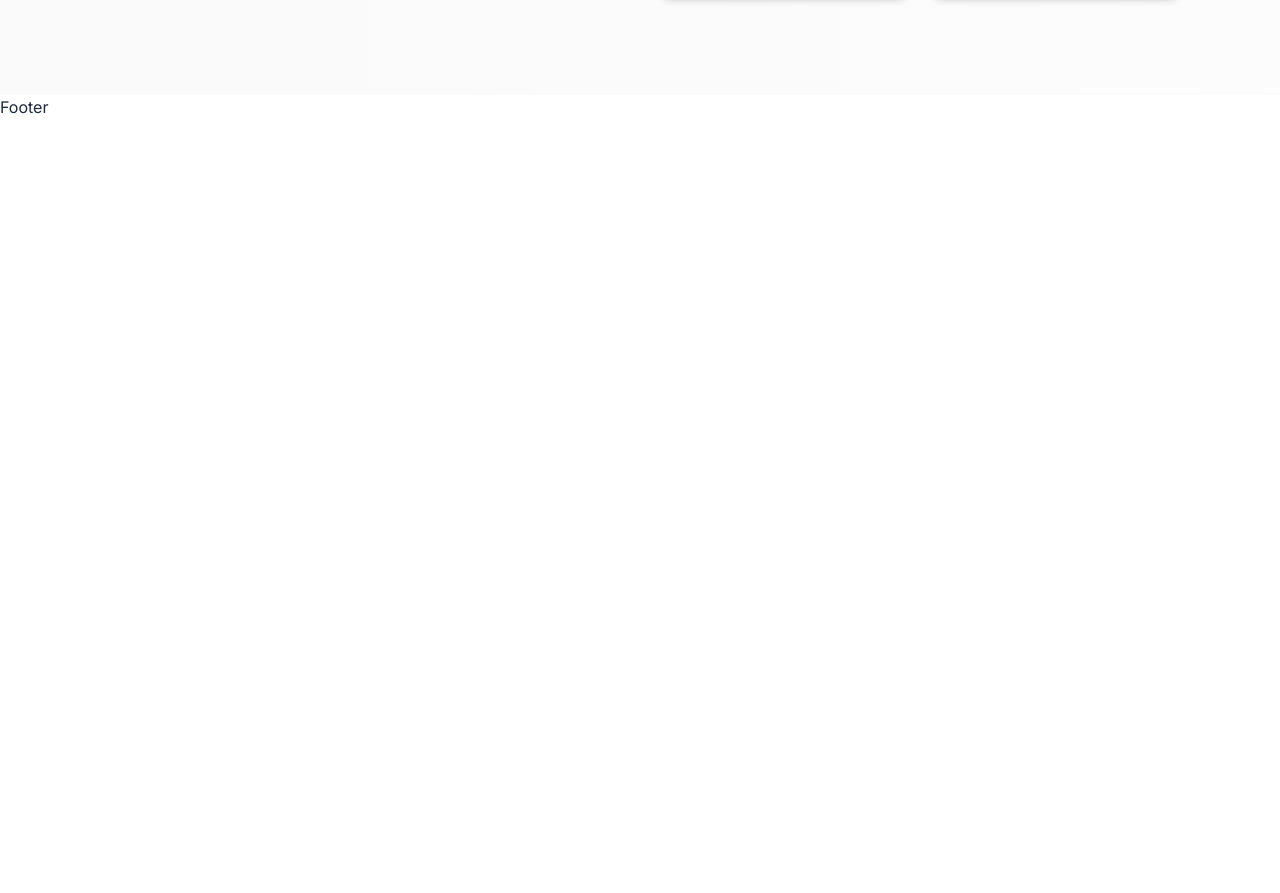
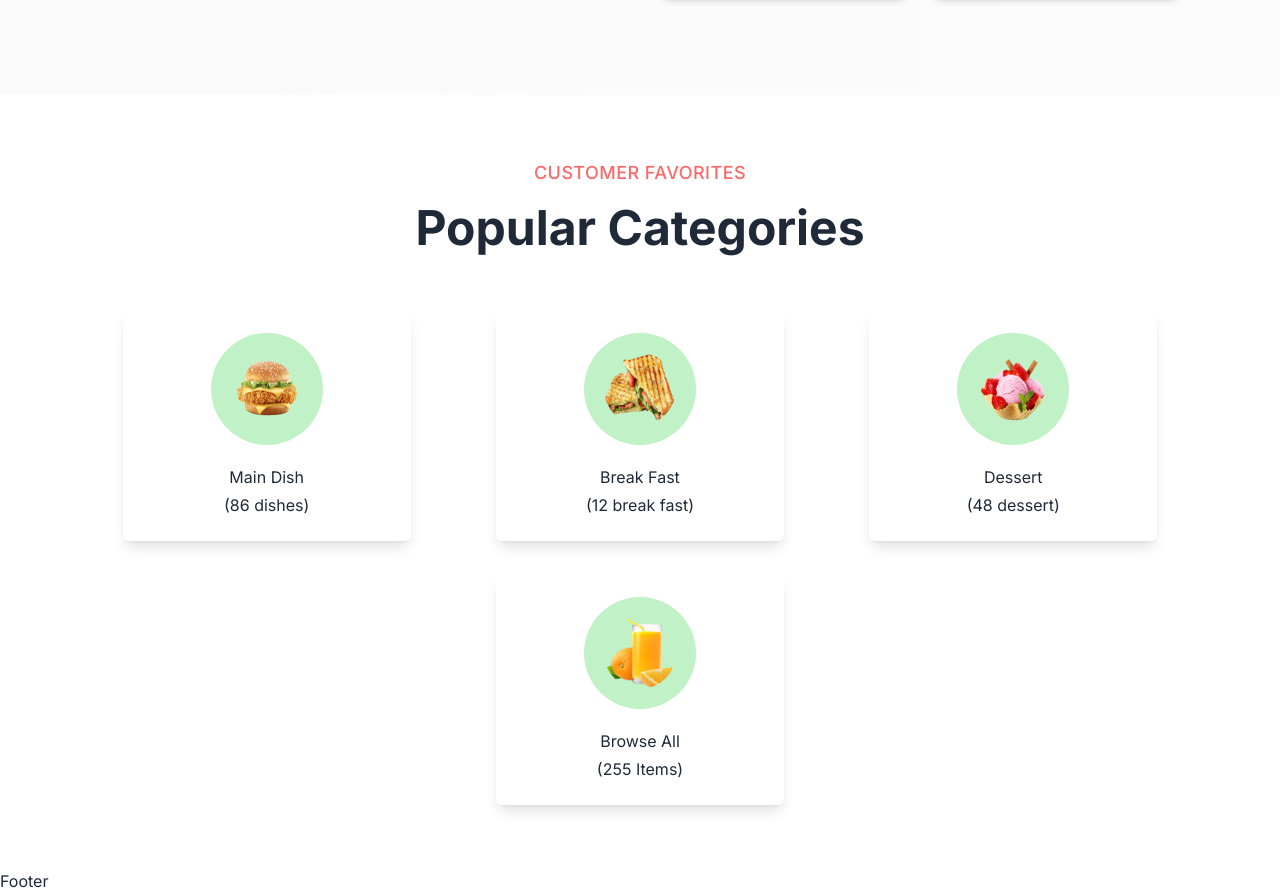
Before and after one commit to Waqasmehmood201138/Tasty-Bites-React, a React (Vite) app in the folder client/: page / in a window 1280 px wide. Shown: the part 674-1567 px from the top of the page. Before the commit the page ends 800 px from the top, so only its background shows below. Built offline with nearby package versions, Linux system fonts and the light colour scheme.

Commit message:
categories section completed

```diff
--- /dev/null
+++ b/client/src/Pages/home/Categories.jsx
@@ -0,0 +1,40 @@
+import React from 'react'
+
+const categoryItems = [
+    { id: 1, title: "Main Dish", desc: "(86 dishes)", image: "/images/home/category/img1.png" },
+    { id: 2, title: "Break Fast", desc: "(12 break fast)", image: "/images/home/category/img2.png" },
+    { id: 3, title: "Dessert", desc: "(48 dessert)", image: "/images/home/category/img3.png" },
+    { id: 4, title: "Browse All", desc: "(255 Items)", image: "/images/home/category/img4.png" },
+]
+
+export default function Categories() {
+    return (
+        <>
+            <div className="max-w-screen-2xl container mx-auto xl:px-24 px-4 py-16">
+                <div className='text-center'>
+                    <p className='text-red uppercase tracking-wide font-medium text-lg'>Customer Favorites</p>
+                    <h2 className='text-4xl md:text-5xl font-bold my-2 md:leading-snug leading-snug'>Popular Categories</h2>
+                </div>
+
+                {/* categories */}
+
+                <div className='flex flex-col sm:flex-row flex-wrap gap-8 justify-around items-center mt-12 '>
+                    {
+                        categoryItems.map((item, index) => {
+                            return <div key={index} className='shadow-lg rounded-md bg-white py-6 px-5 w-72 mx-auto text-center cursor-pointer hover:-translate-y-4 transition-all duration-300'>
+                                <div className='flex w-full mx-auto items-center justify-center'>
+                                    <img src={item.image} alt="" className='bg-[#C1F1C6] p-5 rounded-full w-28 h-28' />
+                                </div>
+                                <div className='mt-5 space-y-1'>
+                                    <h5>{item.title}</h5>
+                                    <p>{item.desc}</p>
+                                </div>
+                            </div>
+                        })
+                    }
+                </div>
+
+            </div>
+        </>
+    )
+}
--- a/client/src/Pages/home/Home.jsx
+++ b/client/src/Pages/home/Home.jsx
@@ -1,10 +1,12 @@
 import React from 'react'
 import Banner from '../../components/Banner'
+import Categories from './Categories'
 
 export default function Home() {
   return (
     <>
     <Banner />
+    <Categories />
     </>
   )
 }
```
